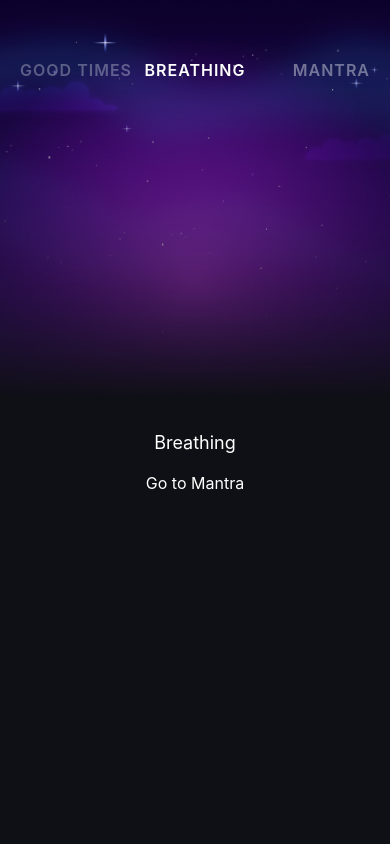
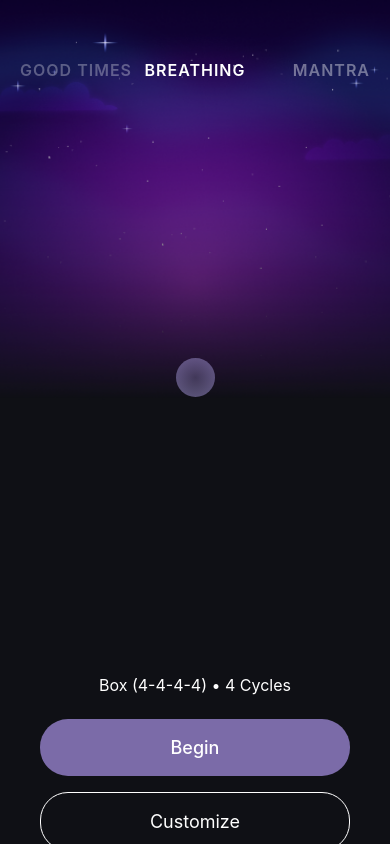
Before and after one commit to costa-rica/SleepRituals02, a React Native app: screen /Breathing in a window 390 px wide. Built offline with nearby package versions, Linux system fonts and the light colour scheme.

Commit message:
mod: SimpleBreathing works on the Breathing screen

```diff
--- /dev/null
+++ b/babel.config.js
@@ -0,0 +1,17 @@
+module.exports = function (api) {
+  api.cache(true);
+  return {
+    presets: ['babel-preset-expo'],
+    plugins: [
+      [
+        'module:react-native-dotenv',
+        {
+          moduleName: '@env',
+          path: '.env',
+          safe: false,
+          allowUndefined: true,
+        },
+      ],
+    ],
+  };
+};
--- a/src/app/welcome/Breathing.tsx
+++ b/src/app/welcome/Breathing.tsx
@@ -1,34 +1,126 @@
-import { View, Text, StyleSheet, TouchableOpacity } from "react-native";
-import React from "react";
+import { View, Text, StyleSheet, TouchableOpacity, Dimensions } from "react-native";
+import React, { useState } from "react";
 import type { BreathingProps } from "../../types/navigation";
 import ScreenFrame from "../../components/ScreenFrame";
+import SimpleBreathing from "../../components/breathing/SimpleBreathing";
+import { ENVIRONMENT } from "@env";
 
 export default function Breathing({ navigation }: BreathingProps) {
+	const [isActive, setIsActive] = useState(false);
+	const isDevelopment = ENVIRONMENT === "development";
+
+	const handleBegin = () => {
+		setIsActive(true);
+	};
+
+	const handleCustomize = () => {
+		// Placeholder for customize functionality
+		console.log("Customize button pressed");
+	};
+
+	const handleMantra = () => {
+		// Development only: stop animation and navigate to Mantra
+		setIsActive(false);
+		navigation.navigate("Mantra");
+	};
+
 	return (
 		<ScreenFrame currentScreen="Breathing">
 			<View style={styles.container}>
-				<Text style={styles.text}>Breathing</Text>
-				<TouchableOpacity onPress={() => navigation.navigate("Mantra")}>
-					<Text style={styles.buttonText}>Go to Mantra</Text>
-				</TouchableOpacity>
+				{/* Breathing animation component */}
+				<SimpleBreathing isActive={isActive} />
+
+				{/* Bottom section with buttons - only show when not active */}
+				{!isActive && (
+					<View style={styles.bottomSection}>
+						<Text style={styles.infoText}>Box (4-4-4-4) • 4 Cycles</Text>
+
+						<TouchableOpacity style={styles.beginButton} onPress={handleBegin}>
+							<Text style={styles.beginButtonText}>Begin</Text>
+						</TouchableOpacity>
+
+						<TouchableOpacity style={styles.customizeButton} onPress={handleCustomize}>
+							<Text style={styles.customizeButtonText}>Customize</Text>
+						</TouchableOpacity>
+					</View>
+				)}
+
+				{/* Development-only Mantra button - show during animation */}
+				{isDevelopment && isActive && (
+					<View style={styles.devButtonContainer}>
+						<TouchableOpacity style={styles.mantraButton} onPress={handleMantra}>
+							<Text style={styles.mantraButtonText}>Mantra</Text>
+						</TouchableOpacity>
+					</View>
+				)}
 			</View>
 		</ScreenFrame>
 	);
 }
 
+const screenHeight = Dimensions.get('window').height;
+const bottomSectionHeight = screenHeight * 0.2;
+
 const styles = StyleSheet.create({
 	container: {
 		flex: 1,
-		justifyContent: "center",
+	},
+	bottomSection: {
+		height: bottomSectionHeight,
+		justifyContent: "flex-start",
+		alignItems: "center",
+		paddingHorizontal: 40,
+		paddingBottom: 40,
+	},
+	infoText: {
+		color: "#FFFFFF",
+		fontSize: 16,
+		fontWeight: "400",
+		marginBottom: 24,
+	},
+	beginButton: {
+		width: "100%",
+		backgroundColor: "#7B6BA8",
+		paddingVertical: 18,
+		borderRadius: 28,
+		alignItems: "center",
+		marginBottom: 16,
+	},
+	beginButtonText: {
+		color: "#FFFFFF",
+		fontSize: 18,
+		fontWeight: "500",
+	},
+	customizeButton: {
+		width: "100%",
+		backgroundColor: "transparent",
+		paddingVertical: 18,
+		borderRadius: 28,
+		borderWidth: 1,
+		borderColor: "#FFFFFF",
 		alignItems: "center",
 	},
-	text: {
+	customizeButtonText: {
 		color: "#FFFFFF",
 		fontSize: 18,
-		marginBottom: 20,
+		fontWeight: "400",
 	},
-	buttonText: {
+	devButtonContainer: {
+		position: "absolute",
+		bottom: 40,
+		left: 40,
+		right: 40,
+	},
+	mantraButton: {
+		width: "100%",
+		backgroundColor: "#7B6BA8",
+		paddingVertical: 18,
+		borderRadius: 28,
+		alignItems: "center",
+	},
+	mantraButtonText: {
 		color: "#FFFFFF",
-		fontSize: 16,
+		fontSize: 18,
+		fontWeight: "500",
 	},
 });
--- a/src/components/breathing/SimpleBreathing.tsx
+++ b/src/components/breathing/SimpleBreathing.tsx
@@ -12,6 +12,7 @@ export enum BreathingPhase {
 
 // Props interface for SimpleBreathing component
 export interface SimpleBreathingProps {
+  isActive?: boolean;
   breatheInDuration?: number;
   holdDuration?: number;
   breatheOutDuration?: number;
@@ -23,11 +24,11 @@ export interface SimpleBreathingProps {
 }
 
 // Animation constants
-const SMALL_RADIUS = 40; // 40px radius (80px diameter)
 const TRANSITION_DURATION = 1200; // Text transition duration in ms
 const HOLD_OSCILLATION_DURATION = 800; // Subtle pulse during hold phases
 
 const SimpleBreathing: React.FC<SimpleBreathingProps> = ({
+  isActive = false,
   breatheInDuration = 4000,
   holdDuration = 4000,
   breatheOutDuration = 4000,
@@ -47,7 +48,6 @@ const SimpleBreathing: React.FC<SimpleBreathingProps> = ({
   const holdPulse = useRef(new Animated.Value(1)).current;
 
   const screenWidth = Dimensions.get('window').width;
-  const maxRadius = (screenWidth * 0.75) / 2; // 75% of screen width / 2 for radius
 
   // Get phase duration
   const getPhaseDuration = (phase: BreathingPhase): number => {
@@ -170,8 +170,15 @@ const SimpleBreathing: React.FC<SimpleBreathingProps> = ({
     }
   };
 
-  // Initialize on mount
+  // Initialize when isActive becomes true
   useEffect(() => {
+    if (!isActive) {
+      // Reset to small state when not active
+      breathingScale.setValue(0);
+      textOpacity.setValue(0);
+      return;
+    }
+
     // Fade in initial text
     Animated.timing(textOpacity, {
       toValue: 1,
@@ -185,10 +192,12 @@ const SimpleBreathing: React.FC<SimpleBreathingProps> = ({
       duration: breatheInDuration,
       useNativeDriver: true,
     }).start();
-  }, []);
+  }, [isActive]);
 
   // Phase progression effect
   useEffect(() => {
+    if (!isActive) return;
+
     const currentDuration = getPhaseDuration(currentPhase);
     const timer = setTimeout(() => {
       const nextPhase = getNextPhase(currentPhase);
@@ -197,15 +206,11 @@ const SimpleBreathing: React.FC<SimpleBreathingProps> = ({
     }, currentDuration);
 
     return () => clearTimeout(timer);
-  }, [currentPhase]);
+  }, [currentPhase, isActive]);
 
   // Calculate current circle size
-  const minSize = SMALL_RADIUS * 2; // 80px diameter
-  const maxSize = screenWidth * 0.75;
-  const interpolatedSize = breathingScale.interpolate({
-    inputRange: [0, 1],
-    outputRange: [minSize, maxSize],
-  });
+  const minSize = screenWidth * 0.1; // 10% of screen width
+  const maxSize = screenWidth * 0.9; // 90% of screen width
 
   // Calculate current scale value for gradient logic
   const [currentScaleValue, setCurrentScaleValue] = useState(0);
@@ -219,8 +224,9 @@ const SimpleBreathing: React.FC<SimpleBreathingProps> = ({
   // Render radial gradient circle
   const renderBreathingCircle = () => {
     const AnimatedSvg = Animated.createAnimatedComponent(Svg);
-    const radius = SMALL_RADIUS + (maxRadius - SMALL_RADIUS) * currentScaleValue;
-    const diameter = radius * 2;
+    // Calculate diameter by interpolating between min and max sizes
+    const diameter = minSize + (maxSize - minSize) * currentScaleValue;
+    const radius = diameter / 2;
 
     // Gradient configuration based on scale
     const isSmallState = currentScaleValue < 0.3;
@@ -229,7 +235,6 @@ const SimpleBreathing: React.FC<SimpleBreathingProps> = ({
       <Animated.View
         style={{
           transform: [
-            { scale: Animated.multiply(breathingScale, maxSize / minSize) },
             { scale: holdPulse },
           ],
         }}
@@ -277,7 +282,7 @@ const SimpleBreathing: React.FC<SimpleBreathingProps> = ({
       <View style={styles.circleContainer}>{renderBreathingCircle()}</View>
 
       {/* Instruction text */}
-      {showInstructions && (
+      {showInstructions && isActive && (
         <Animated.View style={[styles.textContainer, { opacity: textOpacity }]}>
           <Text style={styles.instructionText}>{instructionText}</Text>
         </Animated.View>
@@ -291,7 +296,6 @@ const styles = StyleSheet.create({
     flex: 1,
     justifyContent: 'center',
     alignItems: 'center',
-    backgroundColor: '#000000',
   },
   circleContainer: {
     justifyContent: 'center',
--- /dev/null
+++ b/src/types/env.d.ts
@@ -0,0 +1,3 @@
+declare module '@env' {
+  export const ENVIRONMENT: string;
+}
```
Also changed, not shown: package.json (+5 -4 lines), 2 other files (tests, documents, lock files or other folders).
